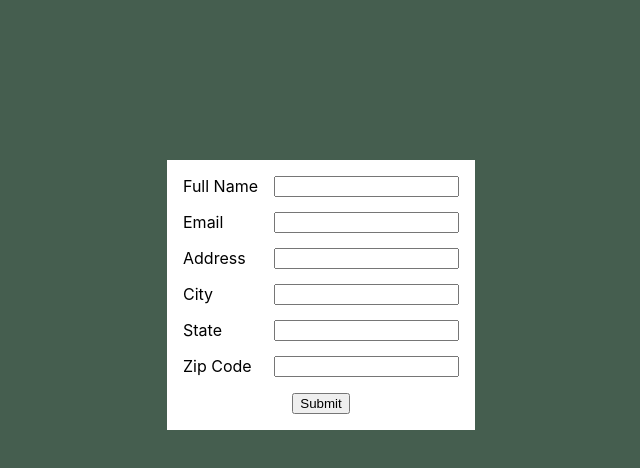
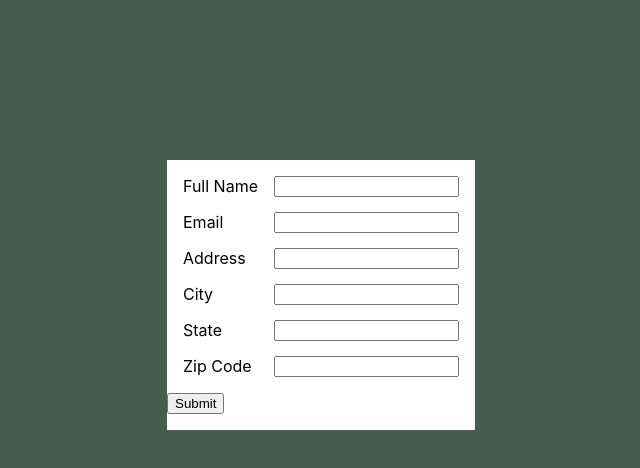
Before and after one commit to carah-tychewicz/simple-webform, a React (Create React App) app: page / in a window 1280 px wide. Shown: the top 468 px of the page, without its empty margins (319-959 px from the left). Built offline with nearby package versions, Linux system fonts and the light colour scheme.

Commit message:
set up page routing

```diff
--- a/package.json
+++ b/package.json
@@ -34,5 +34,8 @@
       "last 1 firefox version",
       "last 1 safari version"
     ]
+  },
+  "devDependencies": {
+    "react-router-dom": "^6.3.0"
   }
 }
--- a/src/App.js
+++ b/src/App.js
@@ -1,11 +1,16 @@
 import Form from './components/Form';
+import ThankYou from './components/ThankYou';
 import './App.css';
+import { BrowserRouter, Routes, Route } from 'react-router-dom';
 
 function App() {
   return (
-    <div className="App">
-      <Form />
-    </div>
+    <BrowserRouter>
+      <Routes>
+        <Route index element={<Form />} />
+        <Route path="thank-you" element={<ThankYou />}></Route>
+      </Routes>
+    </BrowserRouter>
   );
 }
 
```
Also changed, not shown: 1 other file (tests, documents, lock files or other folders).
